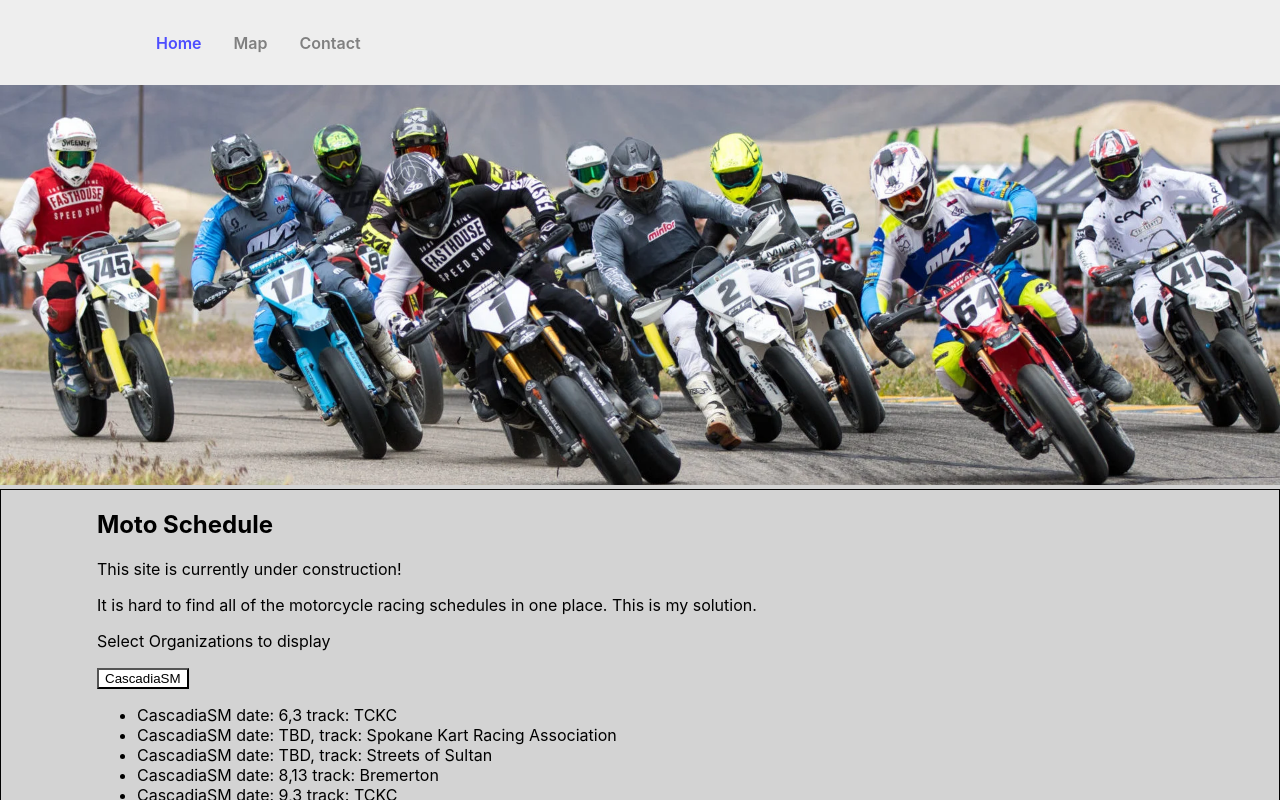
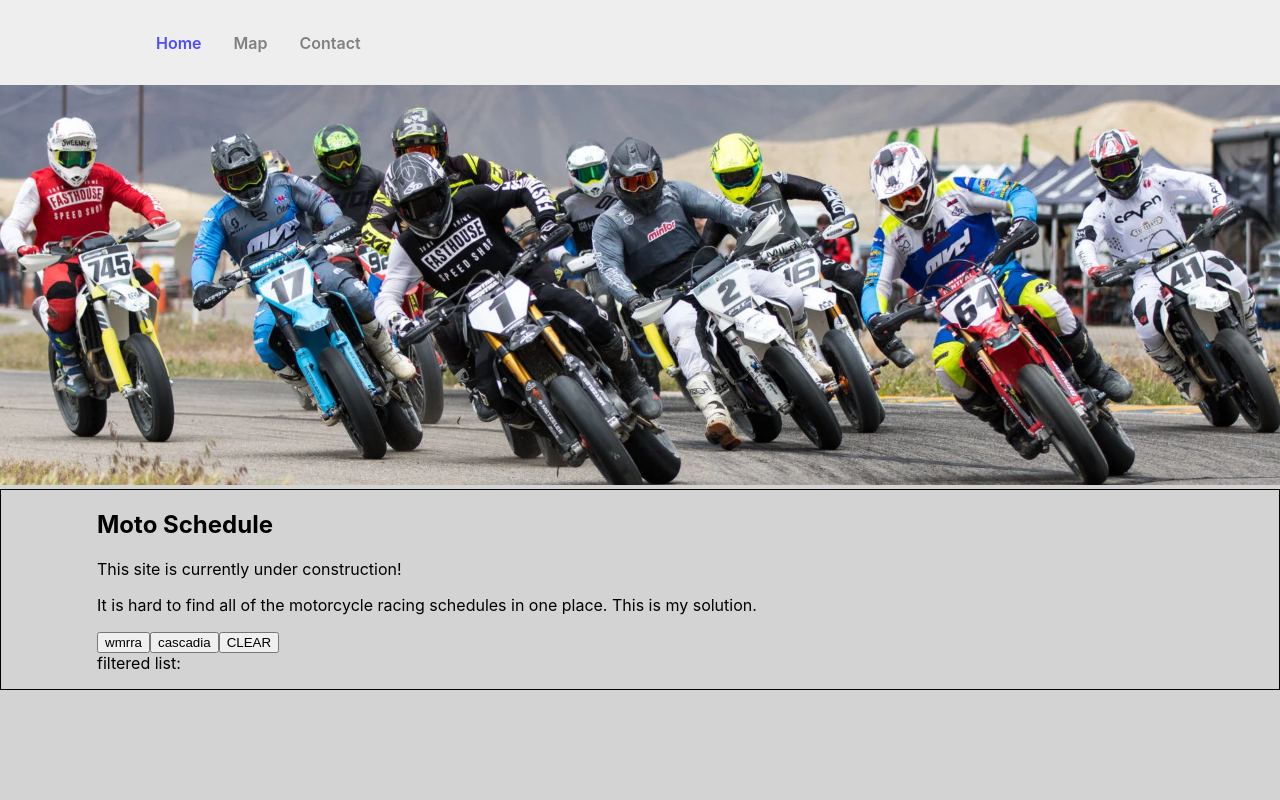
Before and after one commit to Benji-Montgomery/motoschedules, a React (Create React App) app: page / in a window 1280 px wide. Shown: the top 800 px of the page. Built offline with nearby package versions, Linux system fonts and the light colour scheme.

Commit message:
redux added

```diff
--- a/package.json
+++ b/package.json
@@ -5,6 +5,7 @@
   "dependencies": {
     "@googlemaps/react-wrapper": "^1.1.35",
     "@react-google-maps/api": "^2.17.1",
+    "@reduxjs/toolkit": "^1.9.1",
     "@testing-library/jest-dom": "^5.16.5",
     "@testing-library/react": "^13.4.0",
     "@testing-library/user-event": "^13.5.0",
@@ -14,6 +15,7 @@
     "react": "^18.2.0",
     "react-dom": "^18.2.0",
     "react-icons": "^4.7.1",
+    "react-redux": "^8.0.5",
     "react-router-dom": "^6.4.5",
     "react-scripts": "5.0.1",
     "styled-components": "^5.3.6",
--- a/src/App.js
+++ b/src/App.js
@@ -16,7 +16,7 @@ return (
 		<Route exact path='/' element={<Home />} />
 		<Route path='/contact' element={<Contact/>} />
 		<Route path='/sign-up' element={<SignUp/>} />
-    <Route path='/mapPage' element={<MapPage/>} />
+    	<Route path='/mapPage' element={<MapPage/>} />
 	</Routes>
 	</Router>
 );
--- /dev/null
+++ b/src/components/Filter.js
@@ -0,0 +1,46 @@
+import { useSelector } from "react-redux"
+
+import wmrra from './wmrra'
+import cascadiaSM from './cascadiaSM'
+
+const Filter = () => {
+    const filtered = useSelector(state => state)
+    let anecdotes = wmrra.races.concat(cascadiaSM.races)
+    console.log('anecdotes', anecdotes)
+    console.log('filtered', filtered)
+    const filterFunction = (x) => {
+      for(let i = 0; i < filtered.filter.length; i++){
+        if(x.name.includes(filtered.filter[i])){
+          return x
+        }
+      }
+    }
+    let anecdotesFiltered = anecdotes.filter(filterFunction)
+    //x => x.name.includes(filtered.filter[1])
+    console.log('filtered array', anecdotesFiltered)
+
+    const style = {
+      marginBottom: 10
+    }
+
+    return (
+      <div style={style}>
+        <section>
+            filtered list:
+            <ul>
+            {anecdotesFiltered.map(race =>
+            <div key={Math.random()}>
+              <li>
+                <span> {race.date}</span>
+                <span> {race.name}</span>
+                <span> {race.track}</span>
+              </li>
+            </div>
+              )}
+            </ul>
+        </section>
+      </div>
+    )
+  }
+
+  export default Filter
--- a/src/index.js
+++ b/src/index.js
@@ -2,5 +2,11 @@ import React from 'react'
 import ReactDOM from 'react-dom/client'
 import App from './App'
 import './index.css'
+import { Provider } from 'react-redux'
+import store from './store'
 
-ReactDOM.createRoot(document.getElementById('root')).render(<App />)
+ReactDOM.createRoot(document.getElementById('root')).render(
+<Provider store={store}>
+    <App />
+</Provider>
+)
--- a/src/pages/index.js
+++ b/src/pages/index.js
@@ -1,6 +1,7 @@
 import React from 'react';
 import './css/index.css'
-import Schedule from './schedule';
+import Schedule from './schedule2';
+
 
 const Home = () => {
 return (
--- /dev/null
+++ b/src/pages/schedule2.js
@@ -0,0 +1,32 @@
+import { useDispatch } from "react-redux"
+import { manageFilter } from "../reducers/filterReducer"
+import Filter from "../components/Filter"
+
+const Schedule = () => {
+    const dispatch = useDispatch()
+
+    const handleFilter = (raceOrg) => {
+        console.log(raceOrg)
+        dispatch(manageFilter(raceOrg))
+    }
+
+    const handleReset = () =>{
+        dispatch(manageFilter())
+    }
+
+    return(
+        <section>
+            <section>
+                <button onClick={() => handleFilter('WMRRA')}>wmrra</button>
+                <button onClick={() => handleFilter('CascadiaSM')}>cascadia</button>
+                <button onClick={() => handleReset()}>CLEAR</button>
+            </section>
+            <section>
+                <Filter />
+            </section>
+        </section>
+    )
+}
+
+
+export default Schedule;
--- /dev/null
+++ b/src/reducers/filterReducer.js
@@ -0,0 +1,30 @@
+import { createSlice } from "@reduxjs/toolkit";
+
+const initialState = ['MYCLAROVOIANTPANTSAREONFIRE']
+
+const filterSlice = createSlice({
+    name: 'filter',
+    initialState,
+    reducers:{
+        setFilter(state, action){
+            const filter = action.payload
+            return [...state, filter]
+        },
+        resetFilter(){
+            return ['MYCLAROVOIANTPANTSAREONFIRE']
+        }
+    }
+})
+
+export const manageFilter = (content) => {
+    if(content){return (dispatch) => {
+        dispatch(setFilter(content))
+    }}else{
+        return (dispatch) => {
+            dispatch(resetFilter())
+        }
+    }
+}
+
+export const { setFilter, resetFilter } = filterSlice.actions
+export default filterSlice.reducer
--- /dev/null
+++ b/src/store.js
@@ -0,0 +1,10 @@
+import { configureStore } from "@reduxjs/toolkit";
+import filterReducer from "./reducers/filterReducer";
+
+const store =  configureStore({
+    reducer: {
+        filter: filterReducer
+    }
+})
+
+export default store
```
Also changed, not shown: src/pages/about.js (deleted, +0 -14 lines), 2 other files (tests, documents, lock files or other folders).
